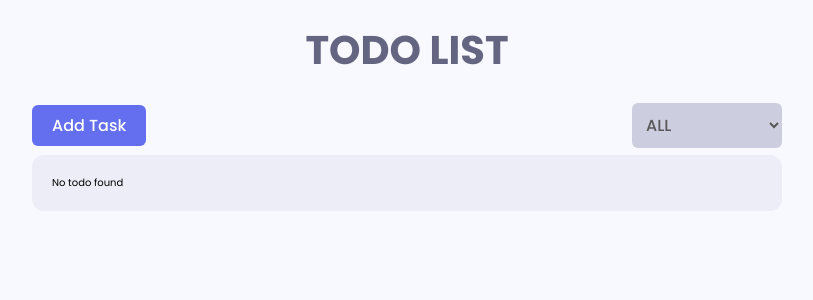
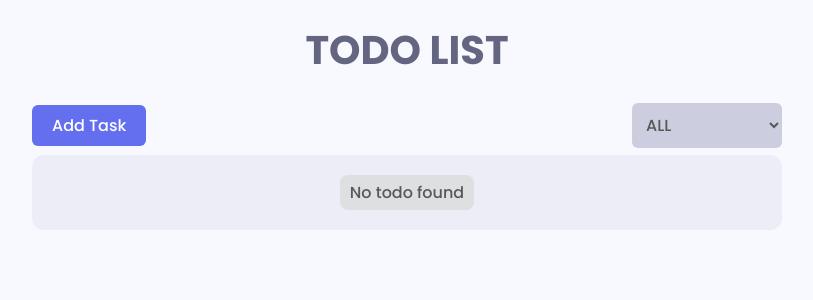
Before and after one commit to shaikh-akbar-96/To-Do-List-Using-React-Redux, a React (Create React App) app: page / in a window 1280 px wide. Shown: the top 300 px of the page, without its empty margins (233-1046 px from the left). Built offline with nearby package versions, Linux system fonts and the light colour scheme.

Commit message:
adding animation

```diff
--- a/src/components/AppContent.jsx
+++ b/src/components/AppContent.jsx
@@ -2,6 +2,31 @@
 import { useSelector } from "react-redux";
 import TodoItem from "./TodoItem";
 import "../styles/index.css";
+import { motion } from "framer-motion";
+
+const container = {
+  hidden: {
+    opacity: 1,
+  },
+  visible: {
+    opacity: 1,
+    scale: 1,
+    transition: {
+      staggerChildren: 0.1,
+    },
+  },
+};
+
+const child = {
+  hidden: {
+    y: 20,
+    opacity: 0,
+  },
+  visible: {
+    y: 0,
+    opacity: 1,
+  },
+};
 
 const AppContent = () => {
   const todoList = useSelector((state) => state.todo.todoList);
@@ -21,11 +46,16 @@
   });
 
   return (
-    <div className="content__wrapper">
+    <motion.div
+      className="content__wrapper"
+      variants={container}
+      initial="hidden"
+      animate="visible"
+    >
       {filteredTodoList && filteredTodoList.length > 0
         ? filteredTodoList.map((todo) => <TodoItem key={todo.id} todo={todo} />)
-        : "No todo found"}
-    </div>
+        : <motion.p className="emptyText" variants={child}>No todo found</motion.p>}
+    </motion.div>
   );
 };
 
--- a/src/components/TodoItem.jsx
+++ b/src/components/TodoItem.jsx
@@ -8,6 +8,18 @@
 import toast from "react-hot-toast";
 import ToDoModal from "./ToDoModal";
 import CheckButton from "./CheckButton";
+
+
+const child = {
+  hidden: {
+    y: 20,
+    opacity: 0,
+  },
+  visible: {
+    y: 0,
+    opacity: 1,
+  },
+};
 
 const TodoItem = ({ todo }) => {
   const dispatch = useDispatch();
```
